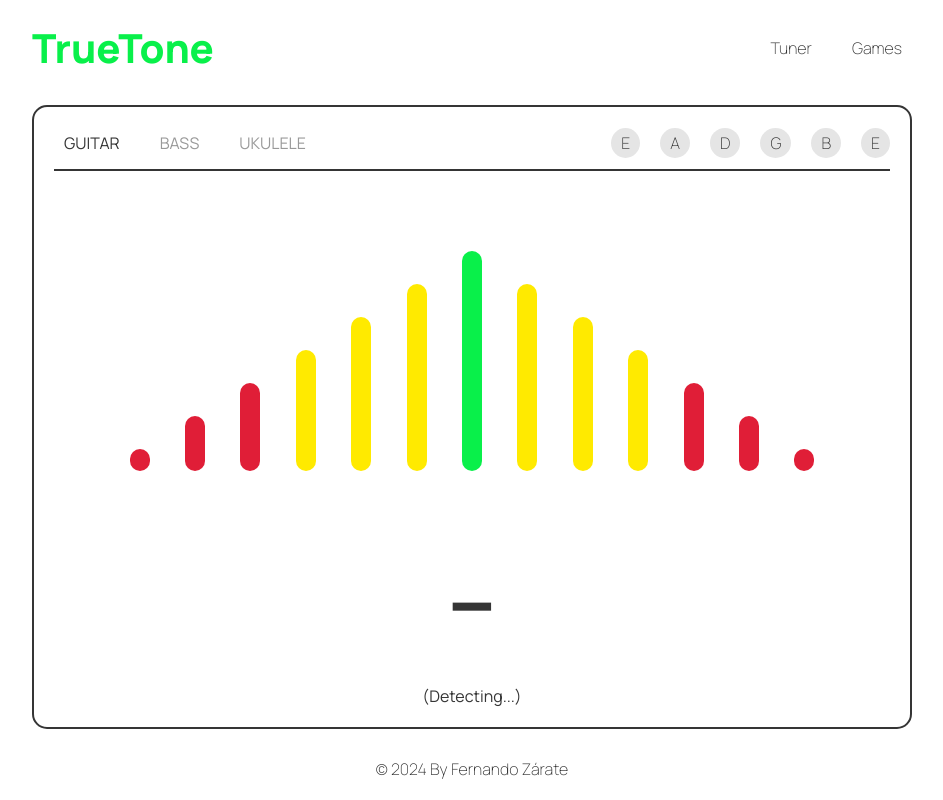
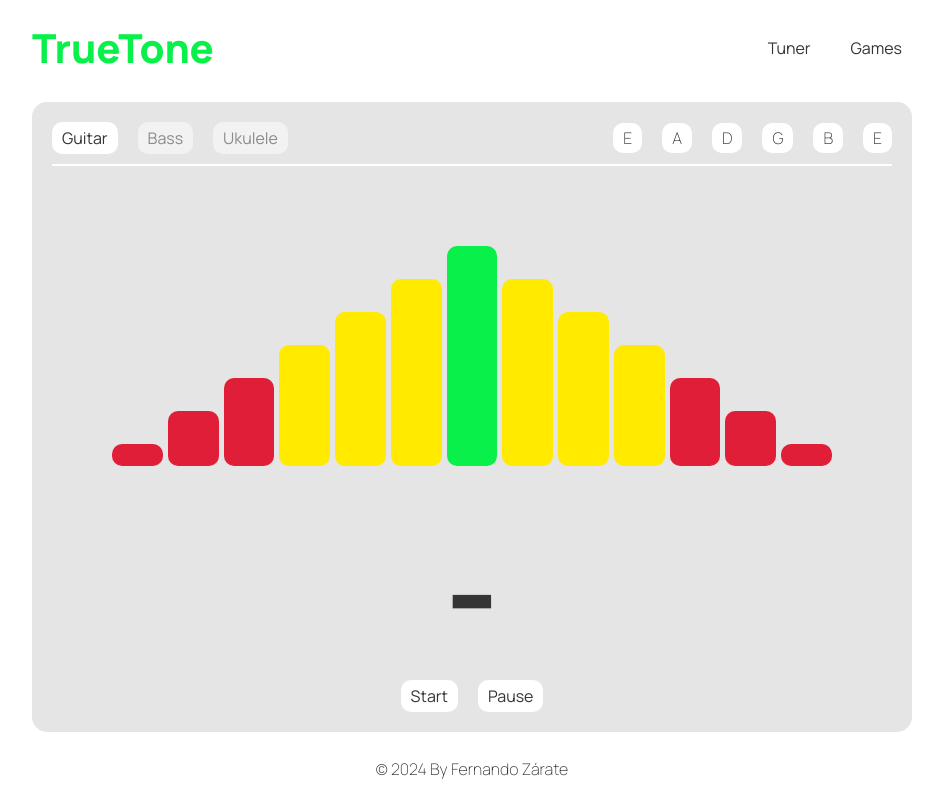
Before and after one commit to fernandozarate07/tuner-app, a React (Vite) app: page / in a window 1280 px wide. Shown: the whole page, without its empty margins (168-1111 px from the left). Built offline with nearby package versions, Linux system fonts and the light colour scheme; no server answers.

Commit message:
Add color in display indicator

```diff
--- a/src/components/Indicator/Indicator.jsx
+++ b/src/components/Indicator/Indicator.jsx
@@ -1,15 +1,15 @@
 import styles from "./Indicator.module.css";
 
 // Eliminamos la definición de las notas de aquí y las pasamos como prop desde Tuner
-const Indicator = ({ frequency, note, selectedInstrument, instrumentNotes }) => {
+const Indicator = ({ frequency, note, instrumentNotes }) => {
+  const activeIndex = 6; // Índice de la línea central
+
   const getLineSize = (index) => {
-    const activeIndex = 6;
     const distance = Math.abs(index - activeIndex);
     return 100 - distance * 15;
   };
 
   const getLineColor = (index) => {
-    const activeIndex = 6;
     const selectedNote = instrumentNotes.find((n) => n.note === note);
     const lineFreq = selectedNote ? selectedNote.freq + (index - activeIndex) * 5 : 0;
 
@@ -17,7 +17,6 @@ const Indicator = ({ frequency, note, selectedInstrument, instrumentNotes }) =>
     const tolerance = 2; // 2 Hz de tolerancia
 
     if (Math.abs(frequency - lineFreq) <= tolerance) {
-      // Aquí se cambia el color dependiendo de la cercanía
       if (index < 3) {
         return styles.redLine; // Primera sección roja
       } else if (index < 6) {
@@ -33,6 +32,12 @@ const Indicator = ({ frequency, note, selectedInstrument, instrumentNotes }) =>
     return styles.inactiveLine; // Línea inactiva (negra por defecto)
   };
 
+  // Verificar si la línea central debe estar activa para aplicar el color a la nota
+  const selectedNote = instrumentNotes.find((n) => n.note === note);
+  const isCentralLineActive = selectedNote && Math.abs(frequency - selectedNote.freq) <= 2;
+
+  const noteColorClass = isCentralLineActive ? styles.greenNote : styles.defaultNote;
+
   return (
     <div className={styles.indicator}>
       <div className={styles.indicator__screen}>
@@ -47,10 +52,11 @@ const Indicator = ({ frequency, note, selectedInstrument, instrumentNotes }) =>
         })}
       </div>
       <div className={`flex-c-c-column ${styles.indicator__noteDisplay}`}>
-        <span className={`${styles.indicator__item} ${styles.indicator__note}`}>{note || "-"}</span>
-        <span className={`${styles.indicator__item} ${styles.indicator__frequency}`}>
-          {frequency ? `${frequency} Hz` : "(Detecting...)"}
-        </span>
+        <span className={`${styles.indicator__item} ${styles.indicator__note} ${noteColorClass}`}>{note || "-"}</span>
+      </div>
+      <div className={`flex-c-c ${styles.indicator__btnContainer}`}>
+        <button className={`btn ${styles.indicator__btn}`}>Start</button>
+        <button className={`btn ${styles.indicator__btn}`}>Pause</button>
       </div>
     </div>
   );
--- a/src/components/Indicator/Indicator.module.css
+++ b/src/components/Indicator/Indicator.module.css
@@ -13,6 +13,7 @@
   display: grid;
   grid-template-columns: repeat(13, 1fr);
   border-radius: 10px;
+  gap: 5px;
 }
 
 .indicator__lineContainer {
@@ -22,10 +23,10 @@
 }
 
 .indicator__line {
-  width: 20px;
+  width: 100%;
   height: 100%;
   border-radius: 10px;
-  background-color: var(--bk); /* Línea inactiva (negra por defecto) */
+  background-color: var(--wh); /* Línea inactiva (negra por defecto) */
   transition: height 0.3s ease;
 }
 
@@ -34,7 +35,7 @@
 }
 
 .indicator__line.inactiveLine {
-  background-color: var(--bk); /* Línea inactiva (negra) */
+  background-color: var(--wh); /* Línea inactiva (negra) */
 }
 
 /* Nuevos colores para las líneas activas */
@@ -52,10 +53,23 @@
 
 .indicator__item {
   font-size: 8rem;
-  font-weight: 400;
+  font-weight: 800;
 }
 
 .indicator__frequency {
-  font-size: 1rem;
-  color: var(--bk);
+  font-size: var(--s);
+  font-weight: 400;
 }
+.indicator__btnContainer {
+  gap: 20px;
+}
+.indicator__btn {
+  background-color: var(--wh);
+}
+.defaultNote {
+  color: var(--bk); /* Color por defecto (negro) */
+}
+
+.greenNote {
+  color: var(--primary); /* Mismo color que la línea activa central (verde) */
+}
--- a/src/components/InstrumentsBar/InstrumentsBar.jsx
+++ b/src/components/InstrumentsBar/InstrumentsBar.jsx
@@ -6,17 +6,17 @@ const InstrumentsBar = ({ setSelectedInstrument, selectedInstrument }) => {
       <div
         className={` btn ${styles.instrumentsBar__item} ${selectedInstrument === "guitar" ? "active" : "inactive"}`}
         onClick={() => setSelectedInstrument("guitar")}>
-        GUITAR
+        Guitar
       </div>
       <div
         className={` btn ${styles.instrumentsBar__item} ${selectedInstrument === "bass" ? "active" : "inactive"}`}
         onClick={() => setSelectedInstrument("bass")}>
-        BASS
+        Bass
       </div>
       <div
         className={` btn ${styles.instrumentsBar__item} ${selectedInstrument === "ukulele" ? "active" : "inactive"}`}
         onClick={() => setSelectedInstrument("ukulele")}>
-        UKULELE
+        Ukulele
       </div>
     </div>
   );
--- a/src/components/InstrumentsBar/InstrumentsBar.module.css
+++ b/src/components/InstrumentsBar/InstrumentsBar.module.css
@@ -6,5 +6,5 @@
 }
 .instrumentsBar__item {
   cursor: pointer;
-  font-weight: 400;
+  background-color: var(--wh);
 }
--- a/src/components/NavBar/NavBar.jsx
+++ b/src/components/NavBar/NavBar.jsx
@@ -5,12 +5,10 @@ const NavBar = () => {
     <div className={`pading-bl-20 ${styles.navBar}`}>
       <h1 className={`color-primary ${styles.navBar__logo}`}>TrueTone</h1>
       <div className={styles.navBar__itemsContainer}>
-        <a href="#" className={`btn ${styles.navBar__item}`}>
-          Tuner
-        </a>
-        <a href="#" className={`btn ${styles.navBar__item}`}>
+        <button className={`btn ${styles.navBar__item}`}>Tuner</button>
+        <button href="#" className={`btn ${styles.navBar__item}`}>
           Games
-        </a>
+        </button>
         {/* <a href="#" className={`btn ${styles.navBar__item}`}>
           Credits
         </a> */}
--- a/src/components/Notes/Notes.module.css
+++ b/src/components/Notes/Notes.module.css
@@ -14,6 +14,6 @@
 
 .notes__item {
   padding: 4px 10px;
-  border-radius: 50%;
-  background-color: var(--gr);
+  border-radius: 10px;
+  background-color: var(--wh);
 }
--- a/src/components/Tuner/Tuner.jsx
+++ b/src/components/Tuner/Tuner.jsx
@@ -7,24 +7,24 @@ import styles from "./Tuner.module.css";
 // Definimos las notas estándar en un solo lugar
 const instrumentNotes = {
   guitar: [
-    { note: "E2", freq: 82.41 },
-    { note: "A2", freq: 110.0 },
-    { note: "D3", freq: 146.83 },
-    { note: "G3", freq: 196.0 },
-    { note: "B3", freq: 246.94 },
-    { note: "E4", freq: 329.63 },
+    { note: "E", freq: 82.41 },
+    { note: "A", freq: 110.0 },
+    { note: "D", freq: 146.83 },
+    { note: "G", freq: 196.0 },
+    { note: "B", freq: 246.94 },
+    { note: "E", freq: 329.63 },
   ],
   bass: [
-    { note: "E1", freq: 41.2 },
-    { note: "A1", freq: 55.0 },
-    { note: "D2", freq: 73.42 },
-    { note: "G2", freq: 98.0 },
+    { note: "E", freq: 41.2 },
+    { note: "A", freq: 55.0 },
+    { note: "D", freq: 73.42 },
+    { note: "G", freq: 98.0 },
   ],
   ukulele: [
-    { note: "G4", freq: 392.0 },
-    { note: "C4", freq: 261.63 },
-    { note: "E4", freq: 329.63 },
-    { note: "A4", freq: 440.0 },
+    { note: "G", freq: 392.0 },
+    { note: "C", freq: 261.63 },
+    { note: "E", freq: 329.63 },
+    { note: "A", freq: 440.0 },
   ],
 };
 
--- a/src/components/Tuner/Tuner.module.css
+++ b/src/components/Tuner/Tuner.module.css
@@ -4,21 +4,20 @@
   margin-inline: 200px;
 
   width: 100%;
-  min-height: 600px;
+  min-height: 400px;
 
   display: grid;
   grid-template-rows: auto 1fr;
   gap: 40px;
 
   border-radius: 15px;
-
-  border: 2px solid var(--bk);
+  background-color: var(--gr);
 }
 .tuner__header {
   display: flex;
   justify-content: space-between;
   align-items: center;
 
-  border-bottom: 2px solid var(--bk);
+  border-bottom: 2px solid var(--wh);
   padding-bottom: 10px;
 }
--- a/src/index.css
+++ b/src/index.css
@@ -125,9 +125,12 @@ button {
   padding: 5px 10px;
   border-radius: 10px;
   transition: all 0.2s ease-in-out;
+  font-weight: 400;
+
 }
 .btn:hover {
-  background-color: var(--gr);
+  background-color: var(--bk);
+  color: var(--wh);
 }
 .visible {
   opacity: 1;
```
